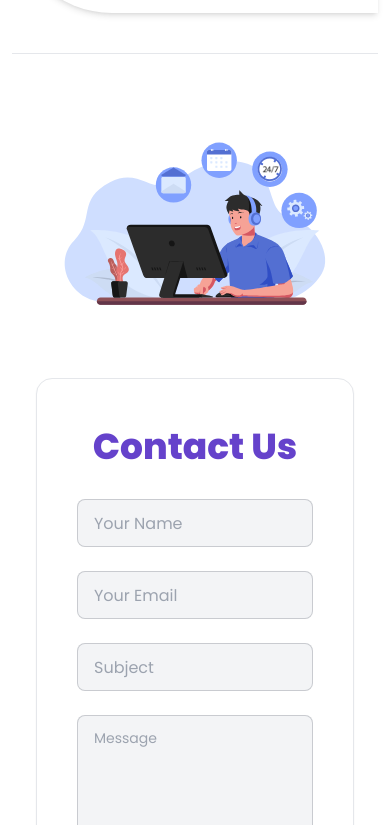
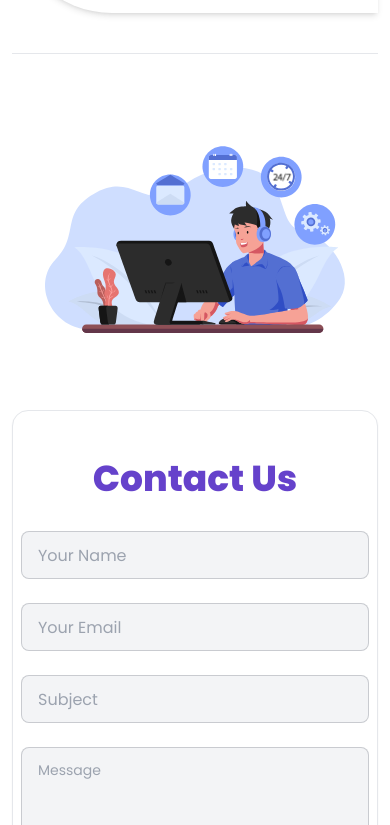
Before and after one commit to DeveloperMonirBD/library-management-system-client, a React (Vite) app: page / in a window 390 px wide. Shown: the part 2679-3504 px from the top of the page. Built offline with nearby package versions, Linux system fonts and the light colour scheme; no server answers.

Commit message:
changed css in the contact section

```diff
--- a/src/components/ContactSection.jsx
+++ b/src/components/ContactSection.jsx
@@ -9,13 +9,13 @@ import contactLottieData from '../assets/Images/Animation - 1736485610507.json';
 const ContactSection = () => {
     return (
         <div id="contact" className="contact py-16 border-t bg-white">
-            <motion.div variants={fadeIn('up', 0.2)} initial="hidden" whileInView={'show'} viewport={{ once: false, amount: 0.7 }} className="container mx-auto px-6">
+            <motion.div variants={fadeIn('up', 0.2)} initial="hidden" whileInView={'show'} viewport={{ once: false, amount: 0.7 }} className="container mx-auto md:px-6">
                 <div className="flex flex-wrap">
-                    <div className="w-full lg:w-1/2 mb-6 lg:mb-0">
-                        <Lottie animationData={contactLottieData} />
+                    <div className="flex justify-center w-full lg:w-1/2 mb-6 lg:mb-0">
+                        <Lottie className='w-full md:w-2/3' animationData={contactLottieData} />
                     </div>
 
-                    <div className="w-full lg:w-1/2 border px-10 py-12 rounded-2xl mt-6 lg:mt-0 shadow-sm bg-base-100">
+                    <div className="w-full lg:w-1/2 border px-2 md:px-10 py-12 rounded-2xl mt-6 lg:mt-0 shadow-sm bg-base-100">
                         <h2 className="text-4xl font-extrabold text-brandPrimary text-center mb-8">Contact Us</h2>
 
                         <form action="https://api.web3forms.com/submit" method="POST">
@@ -44,7 +44,7 @@ const ContactSection = () => {
                                 </div>
                             </div>
                             <div className="text-center">
-                                <button className="btn btn-primary bg-brandPrimary text-white px-6 py-3 rounded" type="submit">
+                                <button className="btn btn-primary bg-brandPrimary text-white px-6 py-3 rounded w-full md:w-48" type="submit">
                                     Send Message
                                 </button>
                             </div>
```
